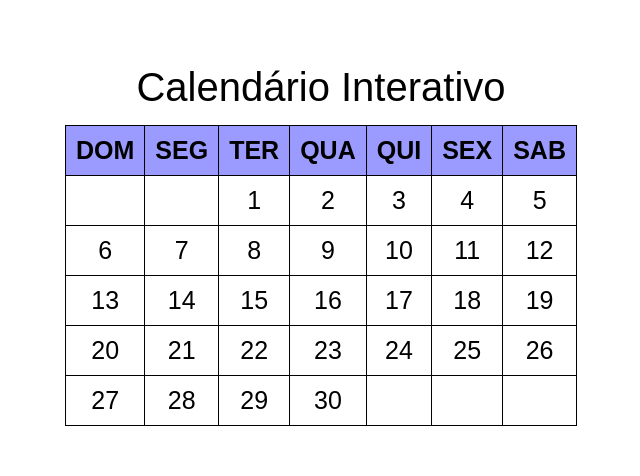
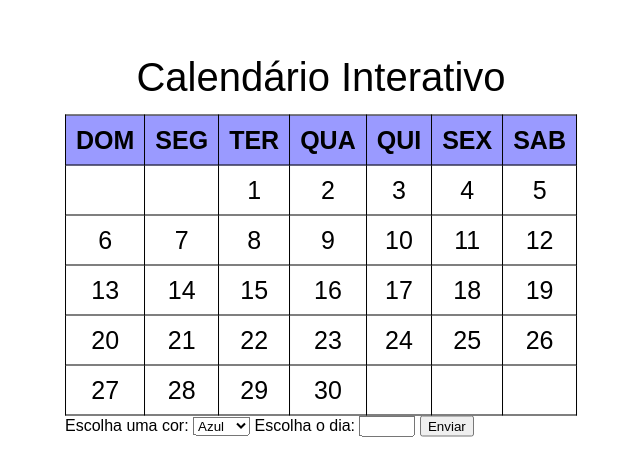
Before and after one commit to MatheusVenturaNellessen/tarefa2, a plain HTML site: page index.html in a window 1280 px wide. Shown: the part 162-638 px from the top of the page, without its empty margins (319-959 px from the left). Drawn offline with Linux system fonts and the light colour scheme.

Commit message:
Adiciona input a página do projeto para entrada de dados do usuário
O usuario poderá selecionar, via formulário, cor e dia

```diff
--- a/assets/css/style.css
+++ b/assets/css/style.css
@@ -7,7 +7,7 @@ caption {
     margin: 15px 0;
 }
 
-.calendar {
+section {
     position: absolute;
     top: 50%;
     left: 50%;
--- a/index.html
+++ b/index.html
@@ -70,6 +70,19 @@
                     </tr>
                 </tbody>
             </table>
+
+            <form method="POST">
+                <label for="color">Escolha uma cor:</label>
+                <select id="color" >
+                    <option value="LightBlue">Azul</option>
+                    <option value="LightPink">Verde</option>
+                    <option value="PaleGreen">Rosa</option>
+                    <option value="SlateBlue">Roxo</option>
+                </select>
+                <label for="day">Escolha o dia:</label>
+                <input type="number" id="day" min="1" max="30">
+                <button type="submit">Enviar</button>
+            </form>
         </section>
     </main>
 
```
